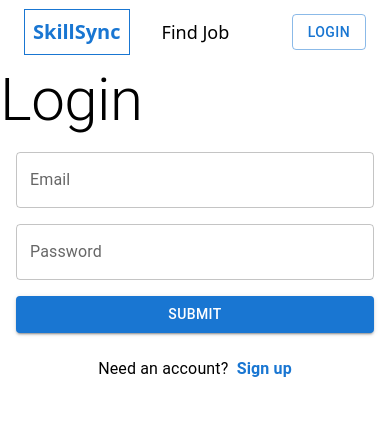
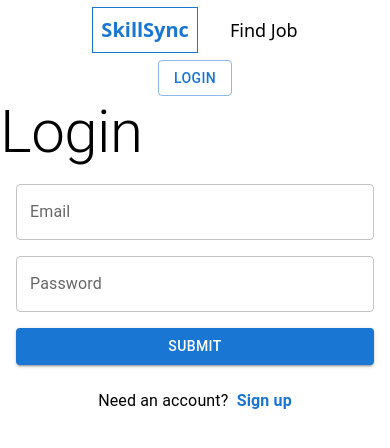
Before and after one commit to SebastienStordeur/SkillSync, a React (Vite) app in the folder client/: page /auth in a window 390 px wide. Shown: the top 448 px of the page. Built offline with nearby package versions, Linux system fonts and the light colour scheme; what apollo-upload-client would draw is missing.

Commit message:
Redux name fixed, navbar responsive

```diff
--- a/client/src/components/layout/Navbar.tsx
+++ b/client/src/components/layout/Navbar.tsx
@@ -17,7 +17,7 @@ const Navbar: FC = () => {
 
   return (
     <Fragment>
-      <nav className="flex justify-between items-center h-16 px-6">
+      <nav className="flex flex-col sm:flex-row justify-between items-center h-24 sm:h-16 px-6">
         <div className="flex items-center gap-8 w-fit h-full">
           <div className="flex items-center justify-center border border-blue p-2">
             <h1 className="text-blue text-xl font-bold">SkillSync</h1>
--- a/client/src/redux/Auth/auth.ts
+++ b/client/src/redux/Auth/auth.ts
@@ -55,7 +55,7 @@ const authSlice = createSlice({
       const payload = action.payload.currentUser;
       const displayName = `${payload.firstname} ${payload.lastname}`;
       state.user.id = payload.id;
-      state.user.displayableName = payload.company || displayName;
+      state.user.displayableName = payload.firstname !== null ? displayName : payload.company;
       state.user.applications = payload.applications;
       state.user.is_company = payload.is_company;
     },
```
Also changed, not shown: 1 other file (tests, documents, lock files or other folders).
